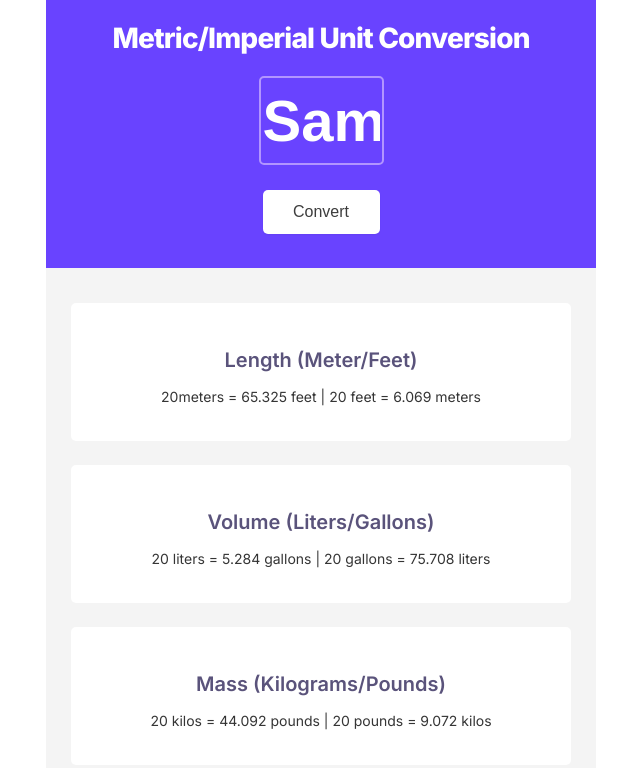
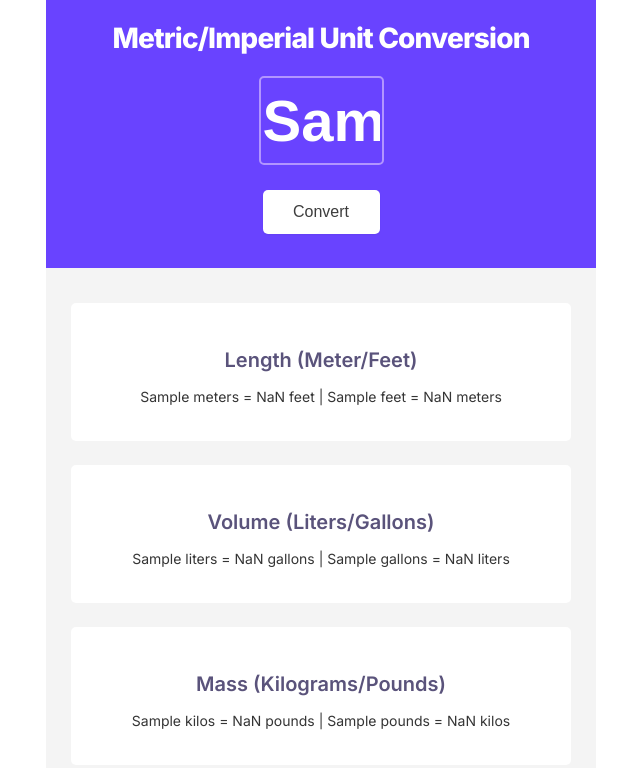
Before and after one commit to iamsebastn/UnitConverter, a plain HTML site: page index.html in a window 1280 px wide. Both pictures are taken after typing "Sample" into the empty fields and a click on the button "Convert". Shown: the whole page, without its empty margins (319-959 px from the left). Drawn offline with Linux system fonts and the light colour scheme.

Commit message:
Made final changes

```diff
--- a/index.html
+++ b/index.html
@@ -22,19 +22,19 @@
                         <div class="unit-title">
                             <h2 class="unit-head">Length (Meter/Feet)</h2>
                         </div>
-                        <p class="unit-txt">20meters = 65.325 feet | 20 feet = 6.069 meters</p>
+                        <p id="length-txt" class="unit-txt">-</p>
                     </div>
                     <div class="conv-item mid">
                         <div class="unit-title">
                             <h2 class="unit-head">Volume (Liters/Gallons)</h2>
                         </div>
-                        <p class="unit-txt">20 liters = 5.284 gallons | 20 gallons = 75.708 liters</p>
+                        <p id="volume-txt" class="unit-txt">-</p>
                     </div>
                     <div class="conv-item">
                         <div class="unit-title">
                             <h2 class="unit-head">Mass (Kilograms/Pounds)</h2>
                         </div>
-                        <p class="unit-txt">20 kilos = 44.092 pounds | 20 pounds = 9.072 kilos</p>
+                        <p id="mass-txt" class="unit-txt">-</p>
                     </div>
                 </div>
             </div>
--- a/index.js
+++ b/index.js
@@ -1,8 +1,3 @@
-/*
-1 meter = 3.281 feet
-1 liter = 0.264 gallon
-1 kilogram = 2.204 pound
-*/
 const conversions = {
     meter: 3.281,
     liter: 0.264,
@@ -11,27 +6,47 @@ const conversions = {
 
 const convertBtn = document.getElementById("convert-btn")
 const inputEl = document.getElementById("input-el")
+const lengthTxt = document.getElementById("length-txt")
+const volumeTxt = document.getElementById("volume-txt")
+const massTxt = document.getElementById("mass-txt")
 
 convertBtn.addEventListener("click", function() {
-    convertLength()
-    convertVolume()
-    convertMass()
-
-    console.log(inputEl.value + " times Hello")
+    if (inputEl.value !== "") {
+        convertLength(inputEl.value)
+        convertVolume(inputEl.value)
+        convertMass(inputEl.value)
+    } else {
+        return alert("Please input a value")
+    }
 })
 
 
-function convertLength() {
-    let output = (inputEl.value) * 3.281
-    console.log("Your unit is around " + output + " feet")
+function convertLength(value) {
+    let outputFeet = (value) * conversions.meter
+    let outputMeter = (value) / conversions.meter
+
+    lengthTxt.textContent = `
+        ${value} meters = ${outputFeet.toFixed(3)} feet |
+        ${value} feet = ${outputMeter.toFixed(3)} meters
+        `
 }
 
-function convertVolume() {
-    let output = (inputEl.value) * 0.264
-    console.log("Your unit is around " + output + " gallons")
+function convertVolume(value) {
+    let outputGallons = (value) * conversions.liter
+    let outputLiter = (value) / conversions.liter
+
+    volumeTxt.textContent = `
+        ${value} liters = ${outputGallons.toFixed(3)} gallons |
+        ${value} gallons = ${outputLiter.toFixed(3)} liters
+        `
 }
 
-function convertMass() {
-    let output = (inputEl.value) * 2.204
-    console.log("Your unit is around " + output + " pounds")
+function convertMass(value) {
+    let outputPounds = (value) * 2.204
+    let outputKilo = (value) * 2.204
+
+    massTxt.textContent = `
+        ${value} kilos = ${outputPounds.toFixed(3)} pounds |
+        ${value} pounds = ${outputKilo.toFixed(3)} kilos
+        `
 }
```
